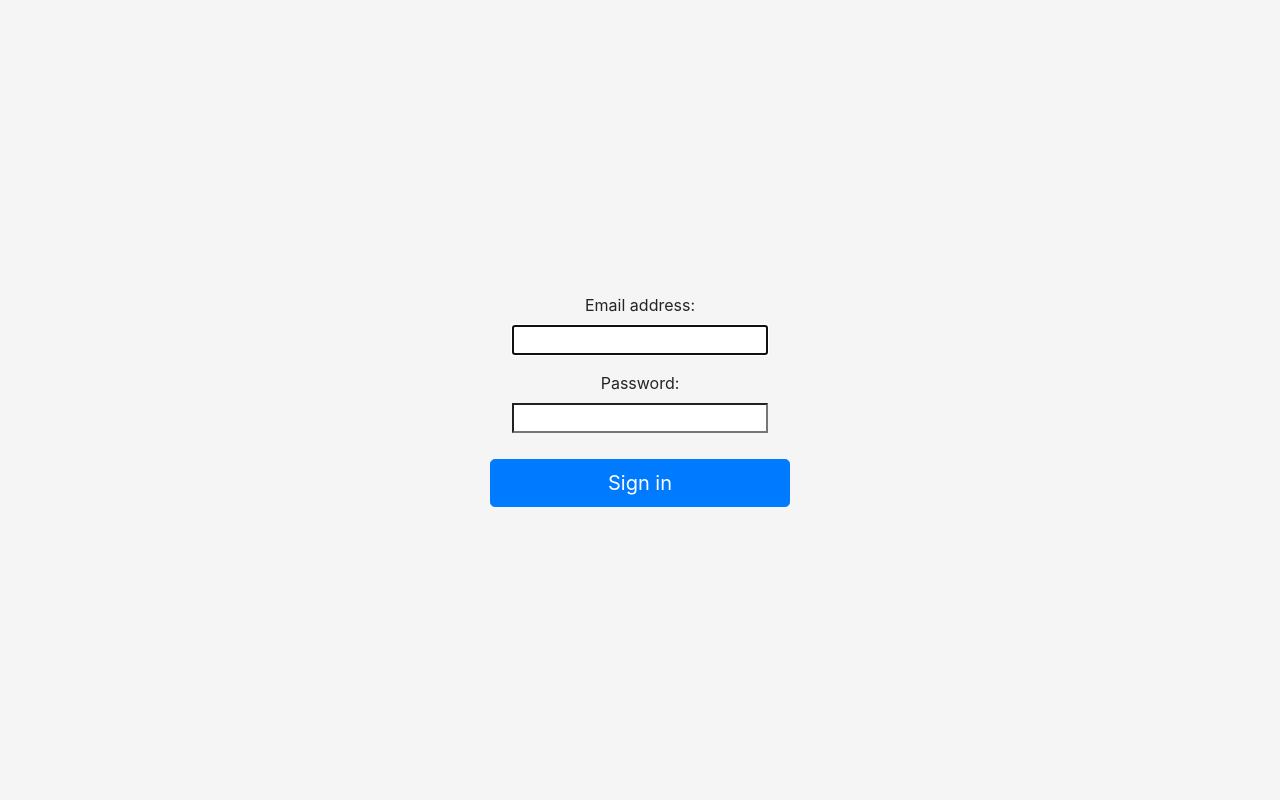
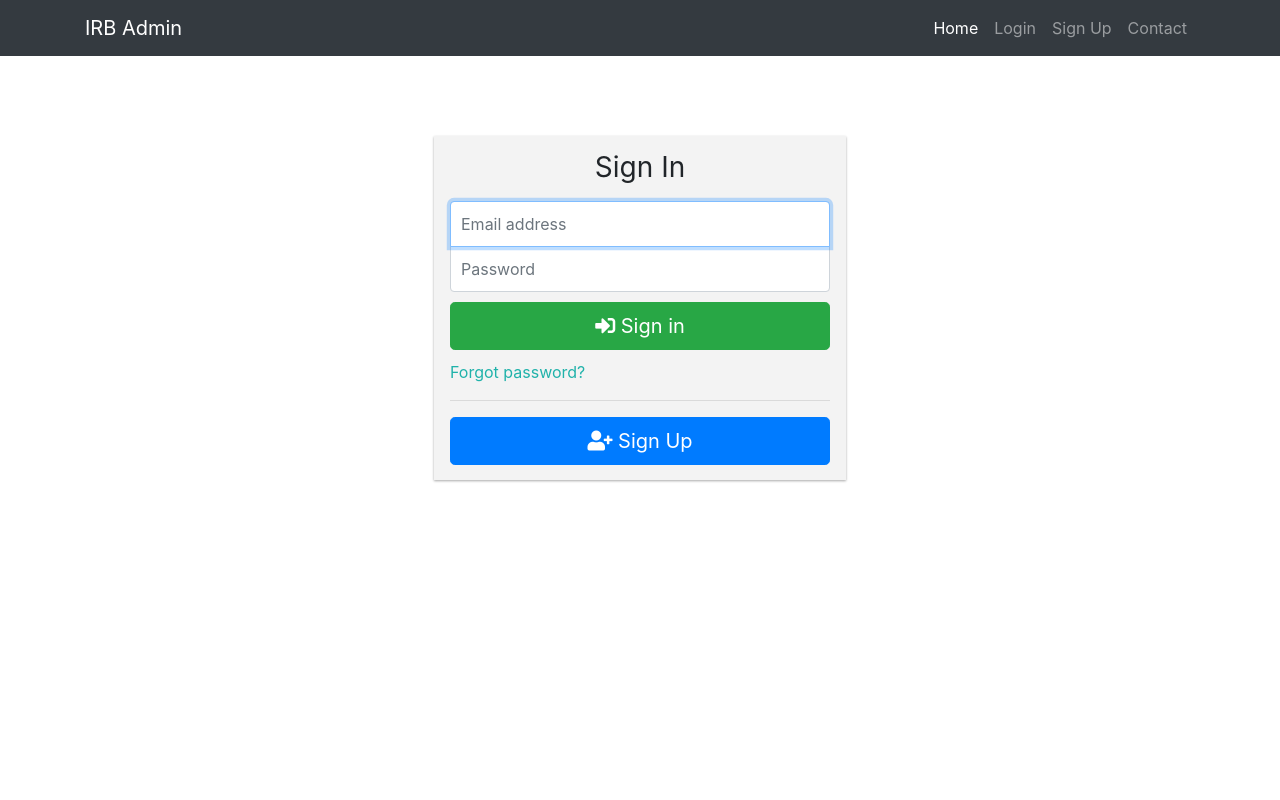
Before and after one commit to cesslab/irb, a Django app: page /accounts/login/ in a window 1280 px wide. Run offline with Django 3.2, Linux system fonts and the light colour scheme; some libraries are stand-ins or nearby versions.

Commit message:
updated login page

```diff
--- /dev/null
+++ b/static/base.css
@@ -0,0 +1,66 @@
+#logreg-forms{
+    width:412px;
+    margin:10vh auto;
+    background-color:#f3f3f3;
+    box-shadow: 0 1px 3px rgba(0,0,0,0.12), 0 1px 2px rgba(0,0,0,0.24);
+  transition: all 0.3s cubic-bezier(.25,.8,.25,1);
+}
+#logreg-forms form {
+    width: 100%;
+    max-width: 410px;
+    padding: 15px;
+    margin: auto;
+}
+#logreg-forms .form-control {
+    position: relative;
+    box-sizing: border-box;
+    height: auto;
+    padding: 10px;
+    font-size: 16px;
+}
+#logreg-forms .form-control:focus { z-index: 2; }
+#logreg-forms .form-signin input[type="email"] {
+    margin-bottom: -1px;
+    border-bottom-right-radius: 0;
+    border-bottom-left-radius: 0;
+}
+#logreg-forms .form-signin input[type="password"] {
+    border-top-left-radius: 0;
+    border-top-right-radius: 0;
+}
+
+#logreg-forms .social-login{
+    width:390px;
+    margin:0 auto;
+    margin-bottom: 14px;
+}
+#logreg-forms .social-btn{
+    font-weight: 100;
+    color:white;
+    width:190px;
+    font-size: 0.9rem;
+}
+
+#logreg-forms a{
+    display: block;
+    padding-top:10px;
+    color:lightseagreen;
+}
+
+#logreg-form .lines{
+    width:200px;
+    border:1px solid red;
+}
+
+
+#logreg-forms button[type="submit"]{ margin-top:10px; }
+
+#logreg-forms .facebook-btn{  background-color:#3C589C; }
+
+#logreg-forms .google-btn{ background-color: #DF4B3B; }
+
+#logreg-forms .form-reset, #logreg-forms .form-signup{ display: none; }
+
+#logreg-forms .form-signup .social-btn{ width:210px; }
+
+#logreg-forms .form-signup input { margin-bottom: 2px;}
--- a/templates/base.html
+++ b/templates/base.html
@@ -12,7 +12,8 @@
 
   <!-- Bootstrap core CSS -->
   <link rel="stylesheet" href="https://maxcdn.bootstrapcdn.com/bootstrap/4.0.0/css/bootstrap.min.css" integrity="sha384-Gn5384xqQ1aoWXA+058RXPxPg6fy4IWvTNh0E263XmFcJlSAwiGgFAW/dAiS6JXm" crossorigin="anonymous">
-
+  {% block styles %}
+  {% endblock %}
 </head>
 
 <body>
@@ -35,7 +36,7 @@
             <a class="nav-link" href="{% url 'login' %}">Login</a>
           </li>
           <li class="nav-item">
-            <a class="nav-link" href="#">Services</a>
+            <a class="nav-link" href="{% url 'accounts:signup' %}">Sign Up</a>
           </li>
           <li class="nav-item">
             <a class="nav-link" href="#">Contact</a>
--- a/templates/registration/login.html
+++ b/templates/registration/login.html
@@ -1,40 +1,35 @@
+{% extends 'base.html' %}
 {% load static %}
-<!doctype html>
-<html lang="en">
-  <head>
-    <meta charset="utf-8">
-    <meta name="viewport" content="width=device-width, initial-scale=1, shrink-to-fit=no">
-    <title>Login</title>
-
-    <!-- Bootstrap core CSS -->
-    <link rel="stylesheet" href="https://stackpath.bootstrapcdn.com/bootstrap/4.3.1/css/bootstrap.min.css" integrity="sha384-ggOyR0iXCbMQv3Xipma34MD+dH/1fQ784/j6cY/iJTQUOhcWr7x9JvoRxT2MZw1T" crossorigin="anonymous">
-
-    <style>
-      .bd-placeholder-img {
-        font-size: 1.125rem;
-        text-anchor: middle;
-        -webkit-user-select: none;
-        -moz-user-select: none;
-        -ms-user-select: none;
-        user-select: none;
-      }
-
-      @media (min-width: 768px) {
-        .bd-placeholder-img-lg {
-          font-size: 3.5rem;
-        }
-      }
-    </style>
-
-    <!-- Custom styles for this template -->
-    <link href="{% static 'signin.css' %}" rel="stylesheet">
-  </head>
-
-  <body class="text-center">
+{% block styles %}
+  <link rel="stylesheet" type="text/css" href="{% static 'base.css' %}">
+  <link rel="stylesheet" href="https://use.fontawesome.com/releases/v5.3.1/css/all.css" integrity="sha384-mzrmE5qonljUremFsqc01SB46JvROS7bZs3IO2EmfFsd15uHvIt+Y8vEf7N7fWAU" crossorigin="anonymous">
+{% endblock %}
+{% block content %}
+  <div id="logreg-forms">
+      {% if form.errors %}
+        <div class="alert alert-danger" role="alert">
+          {{ form.errors }}
+        </div>
+      {% endif %}
     <form class="form-signin" method="post">
-        {% csrf_token %}
-        {{ form.as_p }}
-    <button class="btn btn-lg btn-primary btn-block" type="submit">Sign in</button>
-</form>
-</body>
-</html>
+      {% csrf_token %}
+      {% for hidden_field in form.hidden_fields %}
+        {{ hidden_field }}
+      {% endfor %}
+      <h3 class="mb-3 font-weight-normal" style="text-align: center">Sign In</h3>
+      <div>
+        <input type="email" name="username" id="inputEmail" class="form-control" placeholder="Email address" required="" autofocus="">
+        {% for error in field.errors %}
+            <div class="invalid-feedback">
+              <span class="warning">{{ error }}</span>
+            </div>
+        {% endfor %}
+        <input type="password" name="password" id="inputPassword" class="form-control" placeholder="Password" required="">
+      </div>
+      <button class="btn btn-lg btn-success btn-block" type="submit"><span><i class="fas fa-sign-in-alt"></i></span> Sign in</button>
+      <a href="#" id="forgot_pswd">Forgot password?</a>
+      <hr>
+      <button class="btn btn-lg btn-primary btn-block" type="button" id="btn-signup"><span><i class="fas fa-user-plus"></i></span> Sign Up</button>
+    </form>
+  </div>
+{% endblock %}
```
